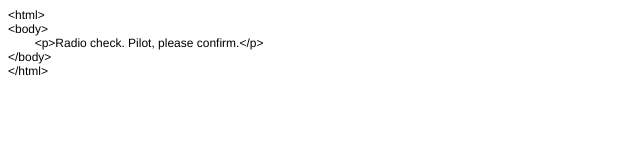
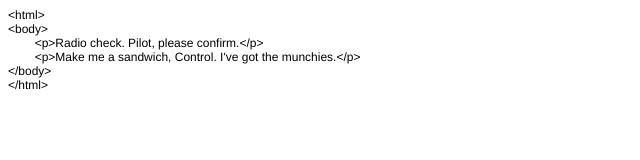
Before and after one commit to KristinCassidy/communication-log, a plain HTML site: page index.html in a window 1280 px wide. Shown: the whole page, without its empty margins (0-640 px from the left). Drawn offline with Linux system fonts and the light colour scheme.

Commit message:
Added pilot response.

```diff
--- a/index.html
+++ b/index.html
@@ -3,7 +3,7 @@
 <head>
   <meta http-equiv="Content-Type" content="text/html; charset=utf-8">
   <meta http-equiv="Content-Style-Type" content="text/css">
-  <title></title>
+  <title>THE BEYOND</title>
   <meta name="Generator" content="Cocoa HTML Writer">
   <meta name="CocoaVersion" content="1894.6">
   <style type="text/css">
@@ -15,6 +15,7 @@
 <p class="p1">&lt;html&gt;</p>
 <p class="p1">&lt;body&gt;</p>
 <p class="p1"><span class="Apple-tab-span">	</span>&lt;p&gt;Radio check. Pilot, please confirm.&lt;/p&gt;</p>
+<P class="p1"><span class="Apple-tab-span">	</span>&lt;p&gt;Make me a sandwich, Control. I've got the munchies.&lt;/p&gt;</p>
 <p class="p1">&lt;/body&gt;</p>
 <p class="p1">&lt;/html&gt;</p>
 </body>
```
Also changed, not shown: 1 other file.
